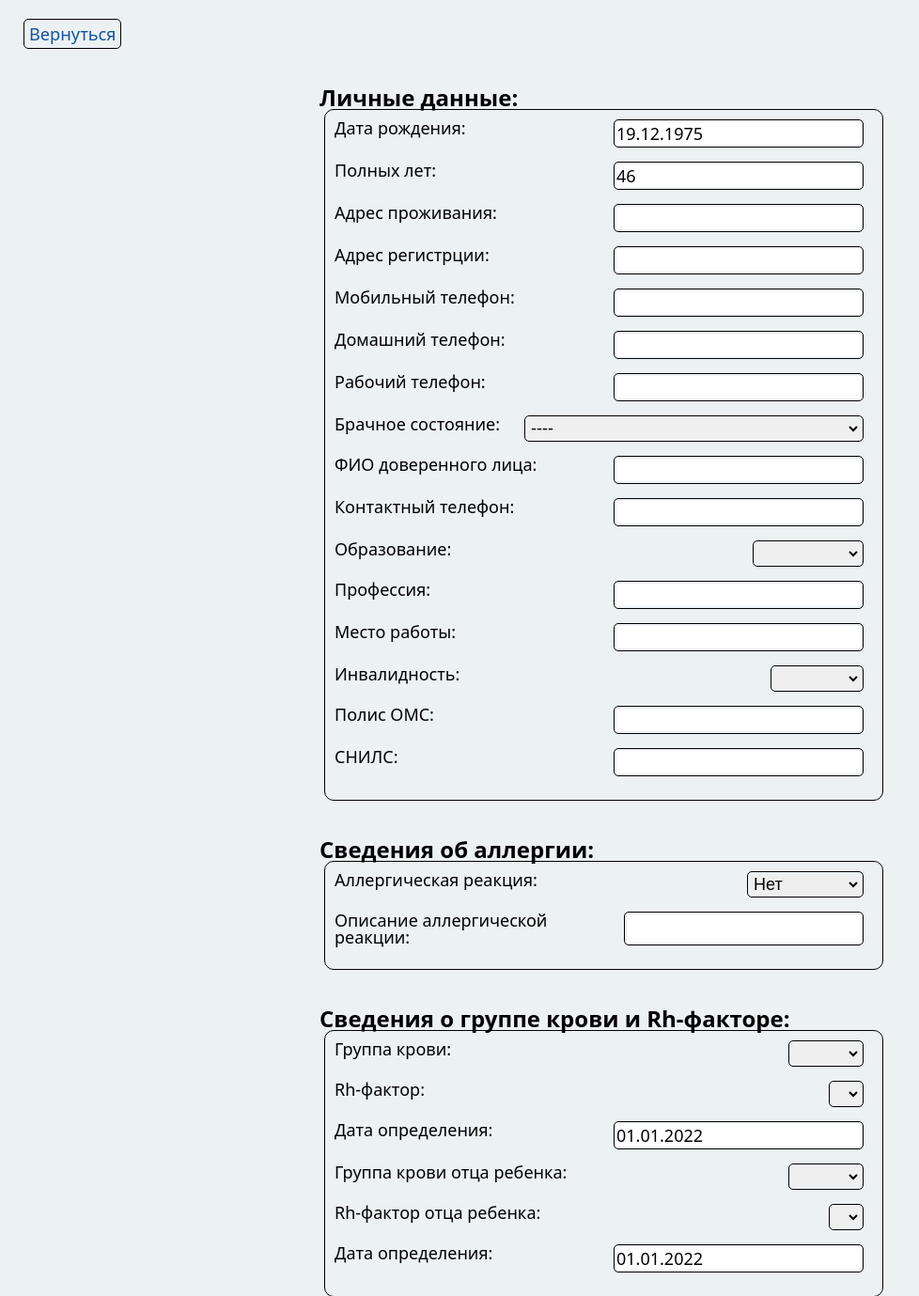
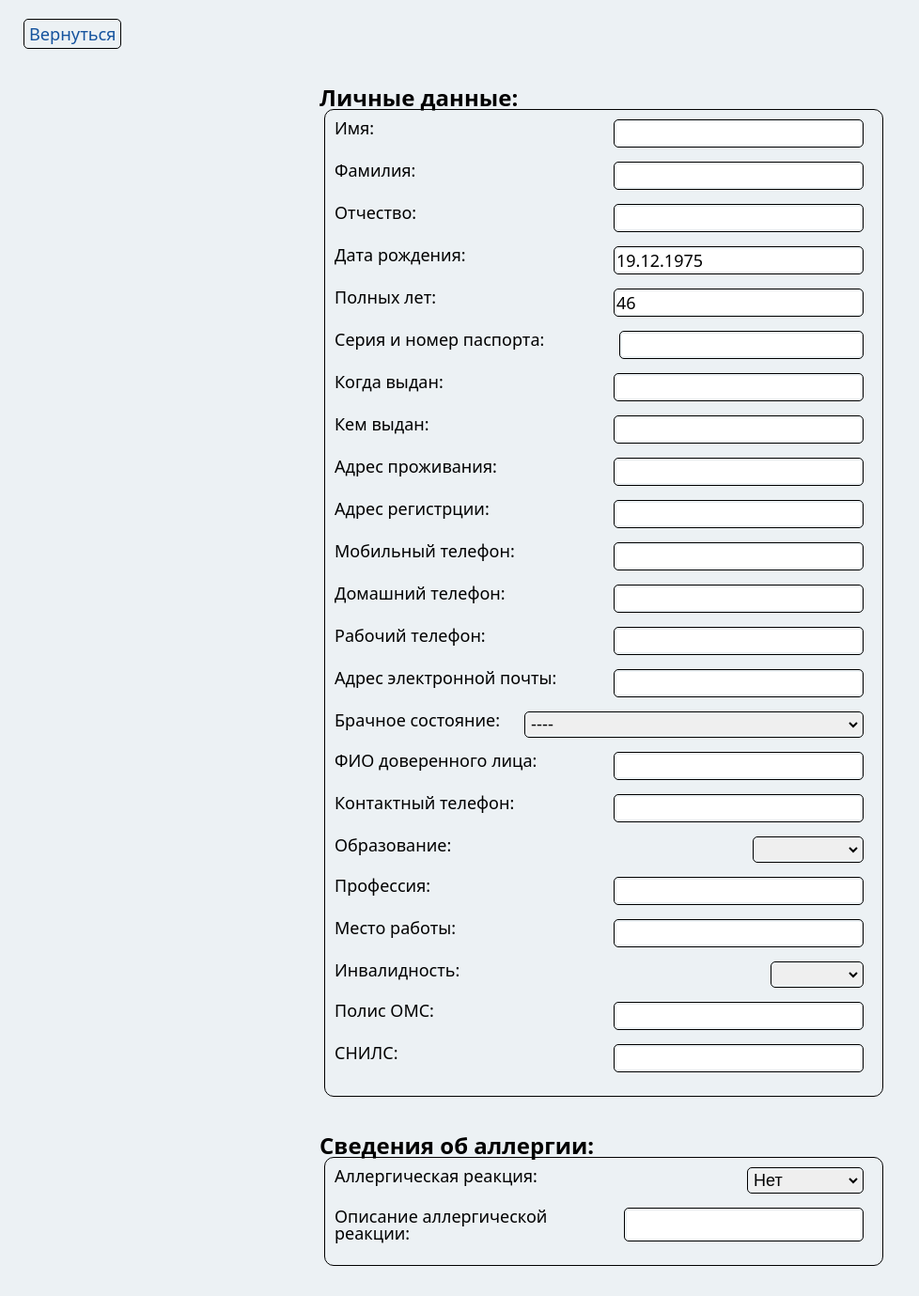
Before and after one commit to deadcrow2021/Medical_system, a Django app: page /update_medical_card/21 in a window 1280 px wide. Shown: the top 1379 px of the page at 94% size, without its empty margins (0-978 px from the left). Run offline with Django 4.2, Linux system fonts and the light colour scheme; data comes from the database, SQL or seed files in the repository; both versions use the stored data as it was after the commit; parts of the project's set-up code (start-up, migrations or seed data) failed here and were passed over.

Commit message:
Added fields to medical card

```diff
--- a/home/forms.py
+++ b/home/forms.py
@@ -133,8 +133,9 @@ class DataSamplingForm(forms.Form):
 class MedicalCardForm(forms.ModelForm):
     class Meta:
         model = MedicalCard
-        fields = 'date_of_birth', 'age', 'residence_address', 'registration_address', 'mobile_phone', \
-        'home_phone', 'work_phone', 'marital_status', 'trusted_person_fio', 'trusted_person_phone', \
+        fields = 'first_name', 'last_name', 'father_name', 'date_of_birth', 'age', 'series_number_pass', 'when_issued', \
+        'when_whom_issued', 'residence_address', 'registration_address', 'mobile_phone', \
+        'home_phone', 'work_phone', 'email', 'marital_status', 'trusted_person_fio', 'trusted_person_phone', \
         'education', 'profession', 'work_place', 'disability', 'oms_policy', 'snils', 'maternity_leave_start', \
         'maternity_leave_finish', 'disability_certificate', 'generic_certificate_number', \
         'generic_certificate_date', 'allergy', 'allergy_description', \
--- a/home/models.py
+++ b/home/models.py
@@ -31,23 +31,35 @@ class Patient(models.Model):
 class MedicalCard(models.Model):
     # personal data
     patient = models.OneToOneField(Patient, on_delete=models.CASCADE, related_name='card')
-    date_of_birth= models.DateField('Дата рождения', blank=True, null=True)
+    first_name   = models.CharField("Имя", max_length=50, blank=True, null=True)
+    last_name    = models.CharField("Фамилия", max_length=50, blank=True, null=True)
+    father_name  = models.CharField("Отчество", max_length=50, blank=True)
+    date_of_birth = models.DateField('Дата рождения', blank=True, null=True)
     age = models.PositiveSmallIntegerField('Полных лет', validators=[MaxValueValidator(99)], blank=True, null=True)
+    series_number_pass = models.PositiveBigIntegerField("Серия и номер паспорта", blank=True, null=True)
+    when_issued = models.DateField("Когда выдан", blank=True, null=True)
+    when_whom_issued = models.CharField("Кем выдан", max_length=100, blank=True, null=True)
     residence_address = models.CharField('Адрес проживания', max_length=100, blank=True, null=True)
     registration_address = models.CharField('Адрес регистрции', max_length=100, blank=True, null=True)
+    oms_policy   = models.CharField('Полис ОМС', max_length=16, blank=True, null=True)
+    snils        = models.CharField('СНИЛС', max_length=11, blank=True, null=True)
+
+    # contact data
     mobile_phone    = PhoneNumberField('Мобильный телефон', max_length=20, blank=True, null=True)
     home_phone    = PhoneNumberField('Домашний телефон', max_length=20, blank=True, null=True)
     work_phone    = PhoneNumberField('Рабочий телефон', max_length=20, blank=True, null=True)
+    email        = models.EmailField('Адрес электронной почты', max_length=60, blank=True, null=True)
     marital_status = models.CharField('Брачное состояние', default='', choices=MARITAL_STATUS, max_length=1, blank=True, null=True)
+
+    # trusted person
     trusted_person_fio = models.CharField("ФИО доверенного лица", max_length=300, blank=True, null=True)
     trusted_person_phone = PhoneNumberField('Контактный телефон', max_length=20, blank=True, null=True)
     education = models.CharField('Образование', max_length=5, choices=EDUCATION, blank=True, null=True)
     profession = models.CharField('Профессия', max_length=200, blank=True, null=True)
     work_place = models.CharField('Место работы', max_length=200, blank=True, null=True)
     disability = models.CharField('Инвалидность', max_length=200, choices=DISABILITY, blank=True, null=True)
-    oms_policy   = models.CharField('Полис ОМС', max_length=16, blank=True, null=True)
-    snils        = models.CharField('СНИЛС', max_length=11, blank=True, null=True)
 
+    # maternity leave
     maternity_leave_start = models.DateField('Начало декретного отпуска', blank=True, null=True)
     maternity_leave_finish = models.DateField('Окончание декретного отпуска', blank=True, null=True)
     disability_certificate = models.CharField('Номер отпуска по беременности и родам', max_length=16, blank=True, null=True)
@@ -90,8 +102,11 @@ class MedicalCard(models.Model):
         verbose_name = 'Медицинская карта'
         verbose_name_plural = 'Медицинские карты'
 
+    def get_full_name(self) -> str:
+        return f"{self.last_name} {self.first_name} {self.father_name}"
+
     def __str__(self) -> str:
-        return self.patient.get_full_name()
+        return self.get_full_name()
 
 
 class ObstetricRisk(models.Model):
--- a/users/templates/users/medical_card.html
+++ b/users/templates/users/medical_card.html
@@ -109,7 +109,7 @@
     }
 
     let nodes_id = [
-        ['Личные данные','date_of_birth', 16],
+        ['Личные данные','first_name', 23],
         ['Сведения об аллергии','allergy',2],
         ['Сведения о группе крови и Rh-факторе','mother_blood_group',6],
         ['Данные по беременности','pregnancy_count',4],
--- a/users/templates/users/update_medical_card.html
+++ b/users/templates/users/update_medical_card.html
@@ -7,8 +7,6 @@
 
 
 <div class="form__block">
-    {% comment %} <div class="outer_div">
-        <div class="border_div"> {% endcomment %}
     <form action="" method="POST">
         {% csrf_token %}
         <div class="fields center_div">
@@ -29,8 +27,6 @@
             <button type="submit" class="btn">Сохранить</button>
         </div>
     </form>
-        {% comment %} </div>
-    </div> {% endcomment %}
 </div>
 
 <script type='text/javascript' defer>
@@ -67,7 +63,7 @@
     }
 
     let nodes_id = [
-        ['Личные данные','date_of_birth', 16],
+        ['Личные данные','first_name', 23],
         ['Сведения об аллергии','allergy',2],
         ['Сведения о группе крови и Rh-факторе','mother_blood_group',6],
         ['Данные по беременности','pregnancy_count',4],
```
Also changed, not shown: home/migrations/0024_medicalcard_email_medicalcard_father_name_and_more.py (added), test.sqlite3. Lines whose indentation alone changed are shown as unchanged.
